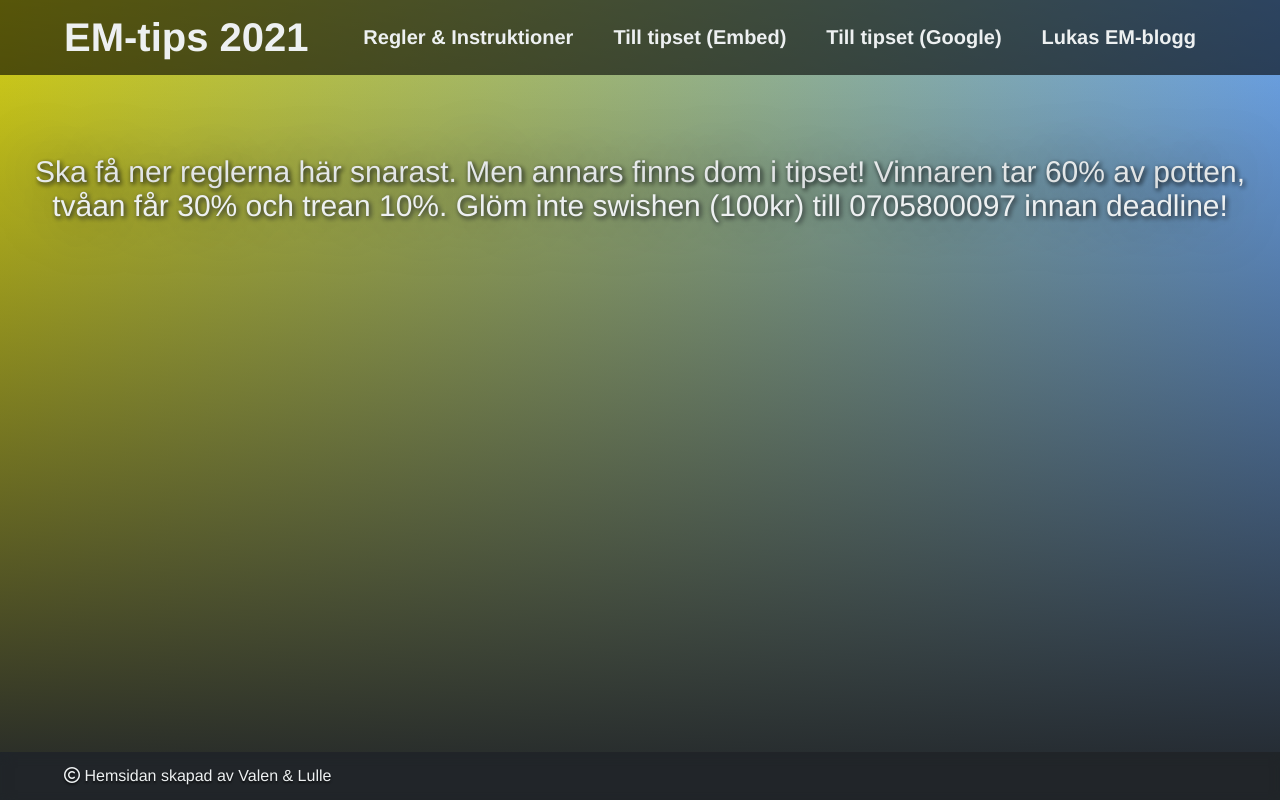
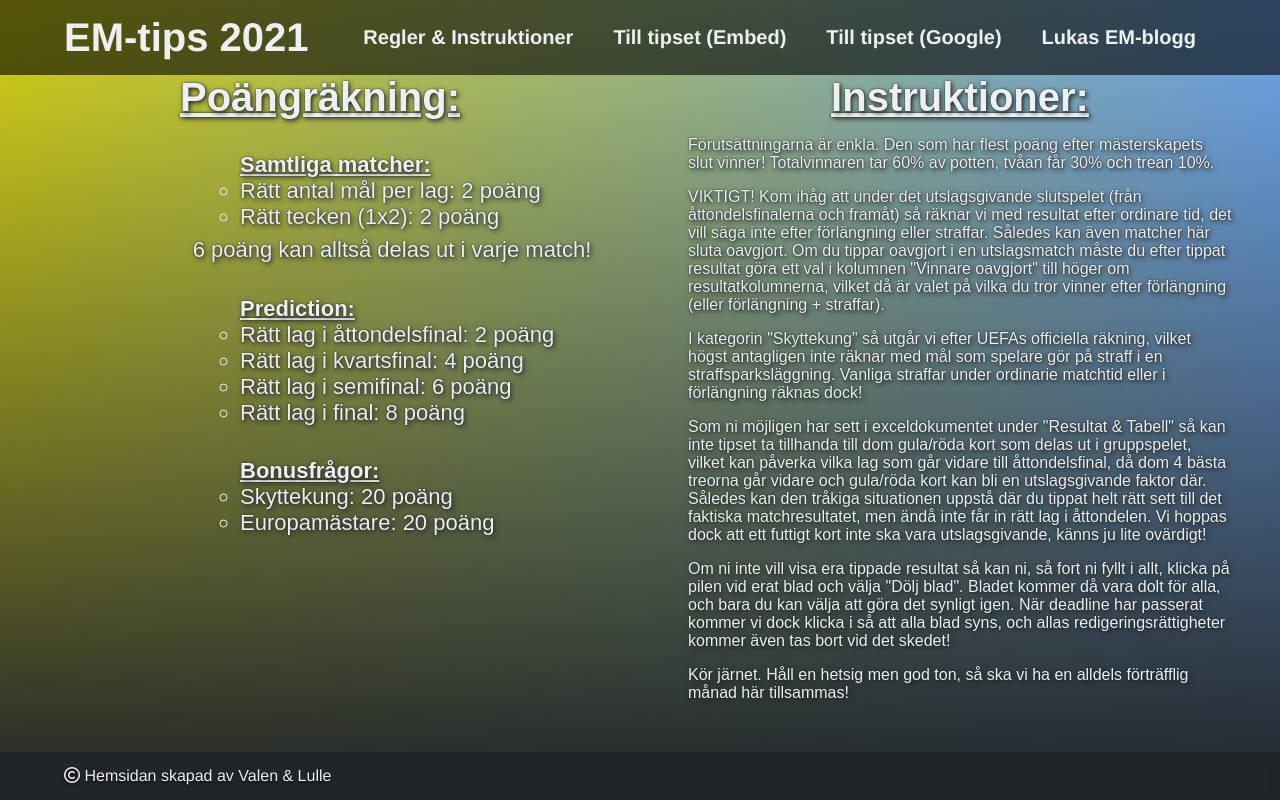
Before and after one commit to Frosslund/emtips2021excel, a React (Create React App) app: page /regler in a window 1280 px wide. Built offline with nearby package versions, Linux system fonts and the light colour scheme.

Commit message:
regler och instruktioner update

```diff
--- a/src/App.scss
+++ b/src/App.scss
@@ -24,8 +24,8 @@ html {
     height: 100%;
     width: 50%;
     position: fixed;
-    z-index: 1;
-    top: 100;
+    z-index: 0;
+    top: 85px;
     overflow-x: hidden;
     padding-top: 20px;
 }
@@ -66,6 +66,13 @@ $blue: #004bb4;
     text-align: center;
     font-size: 200px;
     text-shadow: 0.1rem 0.1rem 0.3rem $color-dark, 0 0 4rem $color-dark;
+
+    @media screen and (max-width: 600px) {
+        h2 {
+            font-size: 30px;
+        }
+        font-size: 55px;
+    }
 }
 
 .blogg-page {
@@ -79,15 +86,86 @@ $blue: #004bb4;
     text-shadow: 0.1rem 0.1rem 0.3rem $color-dark, 0 0 4rem $color-dark;
 }
 
+.first-li {
+    list-style-type: none;
+    font-weight: bold;
+    text-decoration: underline;
+}
+
+.parent {
+    display: flex;
+    font-family: arial, sans-serif;
+}
+
+.item {
+    width: 50%;
+    min-height: 500px;
+}
+
+.last {
+}
+
+@media screen and (max-width: 600px) {
+    .parent {
+        flex-direction: column-reverse;
+    }
+
+    .item {
+        width: auto;
+        min-height: 200px;
+    }
+
+    .last {
+    }
+}
+
 .regler-page {
-    margin-top: 5rem;
     h2 {
-        font-size: 80px;
+        font-size: 40px;
+        text-decoration: underline;
+    }
+
+    ul {
+        margin-top: 2rem;
+        list-style-type: circle;
+    }
+
+    span {
+        font-size: 22px;
+        text-align: left;
+        margin-left: 9rem;
+    }
+
+    p {
+        font-size: 16px;
+        text-align: left;
+        margin-right: 3rem;
+        margin-left: 3rem;
+        margin-bottom: 1rem;
+        margin-top: 1rem;
+    }
+
+    li {
+        text-align: left;
+        font-size: 22px;
+        margin-left: 15rem;
     }
     color: $color-light;
     text-align: center;
     font-size: 30px;
-    text-shadow: 0.1rem 0.1rem 0.3rem $color-dark, 0 0 4rem $color-dark;
+    text-shadow: 0.1rem 0.1rem 0.3rem $color-dark, 0 0 0.1rem $color-dark;
+
+    @media screen and (max-width: 600px) {
+        li {
+            margin-left: 3rem;
+        }
+
+        span {
+            font-size: 18px;
+            text-align: left;
+            margin-left: 1rem;
+        }
+    }
 }
 
 * {
--- a/src/ReglerView.js
+++ b/src/ReglerView.js
@@ -2,8 +2,42 @@ import React from 'react'
 
 const ReglerView = () => {
     return (
-        <div className="regler-page">
-            Ska få ner reglerna här snarast. Men annars finns dom i tipset! Vinnaren tar 60% av potten, tvåan får 30% och trean 10%. Glöm inte swishen (100kr) till 0705800097 innan deadline!
+        <div className="regler-page parent">
+            <div className="item">
+                <h2>Poängräkning:</h2>
+
+                <ul>
+                    <li className="first-li">Samtliga matcher:</li>
+                    <li>Rätt antal mål per lag: 2 poäng</li>
+                    <li>Rätt tecken (1x2): 2 poäng</li>
+                    <span>6 poäng kan alltså delas ut i varje match!</span>
+                </ul>
+
+                <ul>
+                    <li className="first-li">Prediction:</li>
+                    <li>Rätt lag i åttondelsfinal: 2 poäng</li>
+                    <li>Rätt lag i kvartsfinal: 4 poäng</li>
+                    <li>Rätt lag i semifinal: 6 poäng</li>
+                    <li>Rätt lag i final: 8 poäng</li>
+                </ul>
+
+                <ul>
+                    <li className="first-li">Bonusfrågor:</li>
+                    <li>Skyttekung: 20 poäng</li>
+                    <li>Europamästare: 20 poäng</li>
+                </ul>
+            </div>
+            <div className="item last">
+                <h2>Instruktioner:</h2>
+                <p>Förutsättningarna är enkla. Den som har flest poäng efter mästerskapets slut vinner! Totalvinnaren tar 60% av potten, tvåan får 30% och trean 10%.</p>
+                <p>VIKTIGT! Kom ihåg att under det utslagsgivande slutspelet (från åttondelsfinalerna och framåt) så räknar vi med resultat efter ordinare tid, det vill säga inte efter förlängning eller straffar. Således kan även matcher här sluta oavgjort. Om du tippar oavgjort i en utslagsmatch måste du efter tippat resultat göra ett val i kolumnen "Vinnare oavgjort" till höger om resultatkolumnerna, vilket då är valet på vilka du tror vinner efter förlängning (eller förlängning + straffar).</p>
+                <p>I kategorin "Skyttekung" så utgår vi efter UEFAs officiella räkning, vilket högst antagligen inte räknar med mål som spelare gör på straff i en straffsparksläggning. Vanliga straffar under ordinarie matchtid eller i förlängning räknas dock!</p>
+                <p>Som ni möjligen har sett i exceldokumentet under "Resultat & Tabell" så kan inte tipset ta tillhanda till dom gula/röda kort som delas ut i gruppspelet, vilket kan påverka vilka lag som går vidare till åttondelsfinal, då dom 4 bästa treorna går vidare och gula/röda kort kan bli en utslagsgivande faktor där. Således kan den tråkiga situationen uppstå där du tippat helt rätt sett till det faktiska matchresultatet, men ändå inte får in rätt lag i åttondelen. Vi hoppas dock att ett futtigt kort inte ska vara utslagsgivande, känns ju lite ovärdigt!</p>
+
+                <p>Om ni inte vill visa era tippade resultat så kan ni, så fort ni fyllt i allt, klicka på pilen vid erat blad och välja "Dölj blad". Bladet kommer då vara dolt för alla, och bara du kan välja att göra det synligt igen. När deadline har passerat kommer vi dock klicka i så att alla blad syns, och allas redigeringsrättigheter kommer även tas bort vid det skedet!</p>
+
+                <p>Kör järnet. Håll en hetsig men god ton, så ska vi ha en alldels förträfflig månad här tillsammas!</p>
+            </div>
         </div>
     )
 }
```
